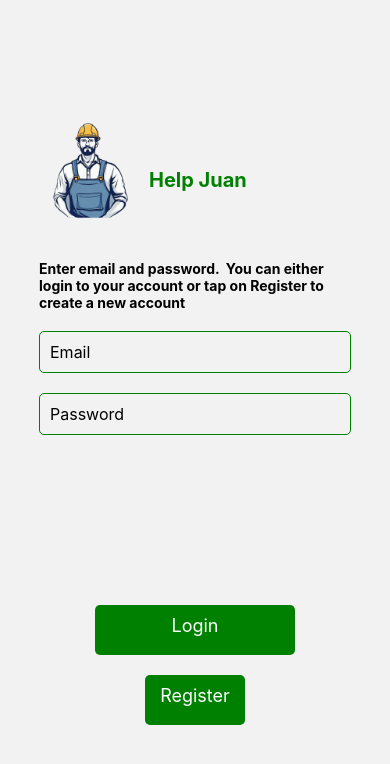
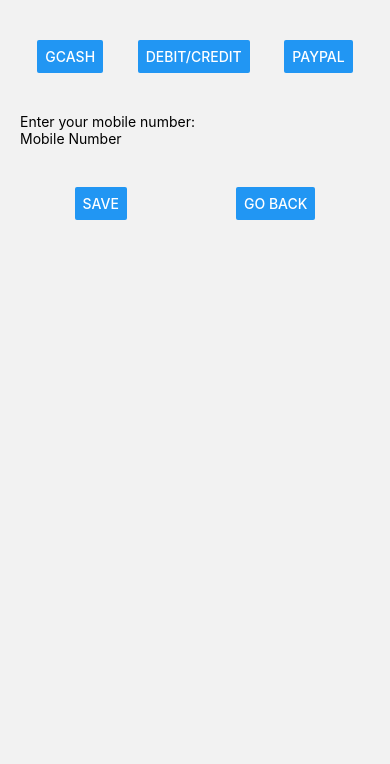
Before and after one commit to jaypersanchez/helpgenie-mobile, a React Native app: screen /PaymentMethods in a window 390 px wide. Shown: the top 764 px of the page. Built offline with nearby package versions, Linux system fonts and the light colour scheme.

Commit message:
settings tab to add method of payments.  wip

```diff
--- a/App.js
+++ b/App.js
@@ -12,6 +12,8 @@
 import Messages from './components/Messages';
 import Settings from './components/Settings';
 import UserProfile from './components/UserProfile';
+import PaymentMethods from './components/PaymentMethods';
+
 const UserContext = React.createContext();
 
 const Stack = createStackNavigator();
@@ -43,6 +45,7 @@
         <Stack.Screen name="Settings" component={Settings} />
         <Stack.Screen name="UserProfile" component={UserProfile} />
         <Stack.Screen name="MainApp" component={MainApp} />
+        <Stack.Screen name="PaymentMethods" component={PaymentMethods} />
 
       </Stack.Navigator>
     </NavigationContainer>
--- a/components/FotterBar.js
+++ b/components/FotterBar.js
@@ -23,7 +23,7 @@
   }
 
   const handleSettings = () => {
-    navigation.navigate('Settings');
+    navigation.navigate('Settings', {user});
   }
 
   /*
--- a/components/MyActiveJobsCard.js
+++ b/components/MyActiveJobsCard.js
@@ -140,8 +140,13 @@
                 </TouchableOpacity>
             </View>
             ))}
+            {/* Conditionally render "Project Active" based on bidder.rewarded */}
+    {bidders && bidders.rewarded && (
+      <Text style={{ color: 'green', fontWeight: 'bold' }}>Project Active</Text>
+    )}
         </View>
         )}
+
 
 
         {/* Modal for messaging */}
--- /dev/null
+++ b/components/PaymentMethods.js
@@ -0,0 +1,107 @@
+import React, { useState } from 'react';
+import { View, Text, Button, TextInput, FlatList, StyleSheet } from 'react-native';
+import { useNavigation } from '@react-navigation/native';
+
+const PaymentMethods = ( user ) => {
+
+    console.log(`PaymentMethodsTab ${JSON.stringify(user)}`)
+    const navigation = useNavigation();
+
+    const [selectedPaymentMethod, setSelectedPaymentMethod] = useState('GCash');
+    const [paymentInfo, setPaymentInfo] = useState({
+      gcash: { phone: '' },
+      card: { number: '', expiry: '', name: '', cvv: '' },
+      paypal: { email: '' },
+    });
+
+    const handleSave = () => {
+        // Save the payment information based on the selected method
+        console.log('Saving payment info:', paymentInfo[selectedPaymentMethod]);
+
+        // Navigate back to the Settings component
+        navigation.goBack();
+    };
+
+
+  const handleSetDefault = (index) => {
+    // Set the selected payment method as the default
+    // (add your logic to update the default payment method in your state)
+    console.log('Setting default:', paymentMethods[index]);
+  };
+
+  return (
+    <View style={styles.container}>
+      {/* Payment Method Selection */}
+      <View style={styles.methodSelection}>
+        <Button title="GCash" onPress={() => setSelectedPaymentMethod('GCash')} />
+        <Button title="Debit/Credit" onPress={() => setSelectedPaymentMethod('card')} />
+        <Button title="PayPal" onPress={() => setSelectedPaymentMethod('paypal')} />
+      </View>
+
+      {/* GCash Section */}
+      {selectedPaymentMethod === 'GCash' && (
+        <View style={styles.section}>
+          <Text>Enter your mobile number:</Text>
+          <TextInput
+            placeholder="Mobile Number"
+            value={paymentInfo.gcash.phone}
+            onChangeText={(text) => setPaymentInfo({ ...paymentInfo, gcash: { phone: text } })}
+          />
+        </View>
+      )}
+
+      {/* Debit/Credit Section */}
+      {selectedPaymentMethod === 'card' && (
+        <View style={styles.section}>
+          <Text>Enter your card details:</Text>
+          <TextInput
+            placeholder="16-digit Card Number"
+            value={paymentInfo.card.number}
+            onChangeText={(text) => setPaymentInfo({ ...paymentInfo, card: { ...paymentInfo.card, number: text } })}
+          />
+          {/* Add more input fields for expiry, name, and CVV */}
+        </View>
+      )}
+
+      {/* PayPal Section */}
+      {selectedPaymentMethod === 'paypal' && (
+        <View style={styles.section}>
+          <Text>Enter your PayPal email address:</Text>
+          <TextInput
+            placeholder="Email Address"
+            value={paymentInfo.paypal.email}
+            onChangeText={(text) => setPaymentInfo({ ...paymentInfo, paypal: { email: text } })}
+          />
+        </View>
+      )}
+
+      {/* Save and Go Back Buttons */}
+      <View style={styles.buttons}>
+        <Button title="Save" onPress={handleSave} />
+        <Button title="Go Back" onPress={() => navigation.goBack()} />
+      </View>
+    </View>
+  );
+};
+
+const styles = StyleSheet.create({
+    container: {
+      flex: 1,
+      padding: 20,
+    },
+    methodSelection: {
+      flexDirection: 'row',
+      justifyContent: 'space-around',
+      marginVertical: 20,
+    },
+    section: {
+      marginVertical: 20,
+    },
+    buttons: {
+      flexDirection: 'row',
+      justifyContent: 'space-around',
+      marginTop: 20,
+    },
+  });
+
+export default PaymentMethods;
--- a/components/Settings.js
+++ b/components/Settings.js
@@ -1,16 +1,23 @@
 import React, { useState } from 'react';
 import { View, Text, TextInput, StyleSheet, TouchableOpacity, Alert } from 'react-native';
-//import SearchForJobs from './SearchForJobs'; // Import the SearchForJobs component
+import { useNavigation } from '@react-navigation/native';
+import PaymentMethods from './PaymentMethods';
 
-const Settings = ( {navigation} ) => {
+const Settings = ( {route} ) => {
 
-
+  const user = route.params;
+  console.log(`SettingsTab ${JSON.stringify(user)}::${user.user.userid}`)
+  const navigation = useNavigation();
 
   return (
     <View style={styles.container}>
+      <TouchableOpacity onPress={() => navigation.navigate('PaymentMethods', { user })} style={styles.button}>
+        <Text style={styles.buttonText}>Payment Methods</Text>
+      </TouchableOpacity>
 
-      <Text>Settings</Text>
-      <TouchableOpacity onPress={() => navigation.navigate('MainApp')} style={styles.greenButton}>
+      {/* Other components or views in your PaymentScreen if needed */}
+
+      <TouchableOpacity onPress={() => navigation.navigate('MainApp', {user})} style={styles.greenButton}>
         <Text style={styles.buttonText}>Go Back</Text>
       </TouchableOpacity>
     </View>
@@ -20,32 +27,24 @@
 const styles = StyleSheet.create({
   container: {
     flex: 1,
-      backgroundColor: '#fff',
+    justifyContent: 'center',
     alignItems: 'center',
-      justifyContent: 'center',
-      marginTop: 55,
-      bottom: 0
   },
-    mainContent: {
-      flex: 1, // Takes the remaining space
-      width: '100%', // Take full width
-      paddingHorizontal: 16, // Padding on the sides
+  button: {
+    backgroundColor: 'blue', // Adjust the color as needed
+    padding: 10,
+    borderRadius: 5,
+    marginBottom: 20,
   },
   greenButton: {
-        backgroundColor: 'green', // Set the background color to green
-        width: 100, // Set the width
-        height: 50,  // Set the height
-        paddingVertical: 10, // Add vertical padding
-        paddingHorizontal: 10, // Add horizontal padding
-        borderRadius: 5, // Optional: Add rounded corners to the button
-        alignSelf: 'center', // Center the button horizontally
-        marginTop: 5, // Add some top margin for spacing
-        marginTop: 18,
+    backgroundColor: 'green',
+    padding: 10,
+    borderRadius: 5,
   },
   buttonText: {
-        color: 'white', // Set the text color to white for better visibility on a green background
-        textAlign: 'center', // Center the text horizontally
-        fontSize: 18,
+    color: 'white',
+    fontSize: 16,
+    textAlign: 'center',
   },
 });
 
```
Also changed, not shown: components/PostJobAd.js (+8 -0 lines). Lines whose indentation alone changed are shown as unchanged.
